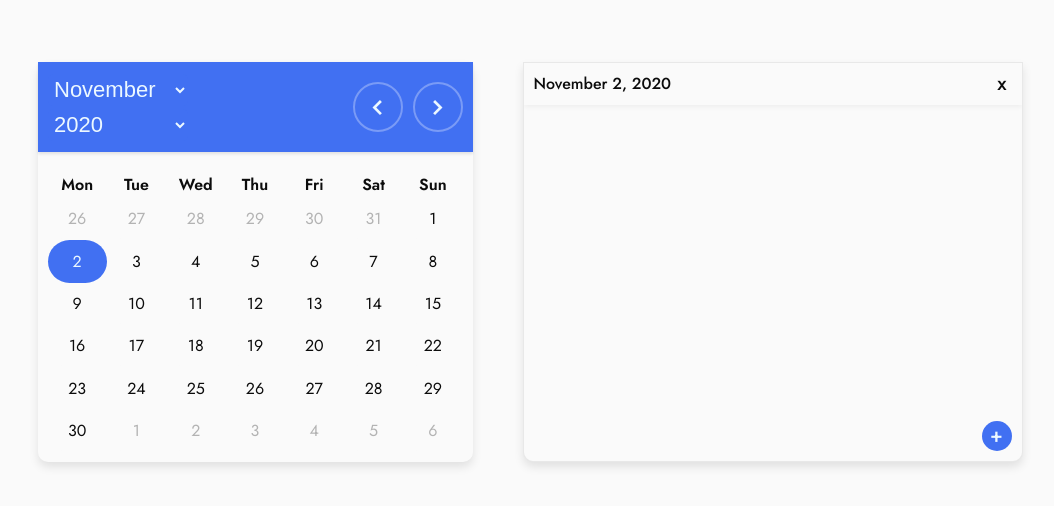
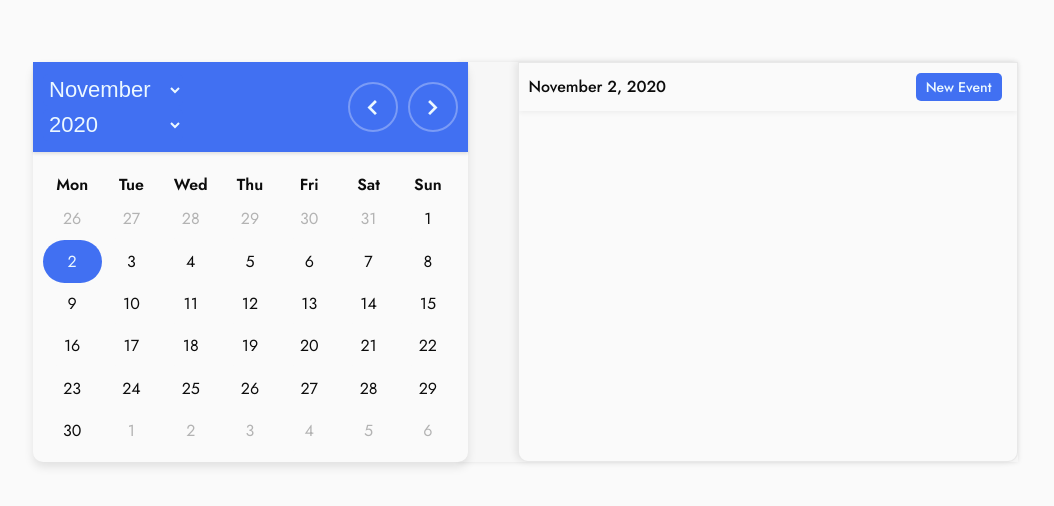
Before and after one commit to jporrego/Calendar, a React (Create React App) app in the folder calendar/: page / in a window 1280 px wide. Shown: the part 138-644 px from the top of the page, without its empty margins (110-1164 px from the left). Built offline with nearby package versions, Linux system fonts and the light colour scheme.

Commit message:
v0.74 - decent progress

```diff
--- a/calendar/src/components/calendar/Calendar.css
+++ b/calendar/src/components/calendar/Calendar.css
@@ -8,6 +8,7 @@
     grid-template-rows: max-content 1fr;
     justify-content: center;
     border-radius: 1rem;
+    z-index: 20;
 }
 
 .calendar__month-year {
--- a/calendar/src/components/events/Events.css
+++ b/calendar/src/components/events/Events.css
@@ -1,15 +1,24 @@
+.event-background {
+    background-color: rgba(0, 0, 0, .01);
+    box-shadow: 0px 0px 5px rgba(0, 0, 0, .1);
+    border: 0px solid rgba(0, 0, 0, .1);
+    z-index: 10;
+    position: relative;
+    left: -1rem;
+}
+
 .events {
     width: 50rem;
     height: 40rem;
     background-color: var(--bg-color);
-    box-shadow: 0px 5px 10px rgba(0, 0, 0, .1);
+    box-shadow: -3px 0px 7px rgba(0, 0, 0, .075);
     border-radius: 0rem 0rem 1rem 1rem;
     display: flex;
     flex-direction: column;
     position: relative;
     overflow: hidden;
     border: 1px solid rgba(0, 0, 0, .07);
-    margin-left: 5rem;
+    margin-left: 6rem;
 }
 
 .events__date {
@@ -18,7 +27,7 @@
     box-shadow: 0px 2px 5px rgba(0, 0, 0, .05);
     font-size: 1.6rem;
     font-weight: 500;
-    padding: .5rem 0rem .5rem 1rem;
+    padding: 1rem 0rem 1rem 1rem;
     display: flex;
     align-items: center;
 }
@@ -32,43 +41,51 @@
 .events__event-list__event {
     border-bottom: 1px solid rgba(0, 0, 0, .1);
     padding: 2rem;
+    display: column;
+    flex-direction: row;
+}
+
+.events__event-list__event__title-and-time {
     display: flex;
-    flex-direction: column;
+    align-items: center;
+    justify-content: flex-start;
+}
+
+.events__event-list__event__time {
+    font-size: 1.6rem;
+    font-weight: 300;
+}
+
+.events__event-list__event__title {
+    font-size: 1.6rem;
+    font-weight: 500;
+    margin-left: 1rem;
+    padding-left: 1rem;
+    border-left: 1px solid rgba(0, 0, 0, .2);
+    text-transform: capitalize;
 }
 
 .events__event-list__event__text {
     font-size: 1.6rem;
-    font-weight: 400;
-}
-
-.events__event-list__event__time {
-    font-size: 1.2rem;
     font-weight: 300;
 }
 
 .events__add-btn {
-    position: absolute;
-    right: 0;
-    bottom: 0;
-    font-size: 2rem;
+    margin-left: auto;
+    margin-right: 1.5rem;
+    font-size: 1.4rem;
     font-weight: 500;
     background-color: var(--primary-color);
     color: var(--font-color-light);
-    width: 3rem;
-    height: 3rem;
-    border-radius: 500px;
-    display: flex;
-    justify-content: center;
-    align-items: center;
-    margin-bottom: 1rem;
-    margin-right: 1rem;
+    padding: .3rem 1rem;
+    border-radius: .5rem;
     cursor: pointer;
     user-select: none;
     transition: all .15s ease-out;
 }
 
 .events__add-btn:hover {
-    transform: scale(1.075);
+    transform: scale(1.025);
 }
 
 .events__close-btn {
@@ -92,7 +109,7 @@
     position: relative;
     overflow: hidden;
     border: 1px solid rgba(0, 0, 0, .07);
-    margin-left: 5rem;
+    margin-left: 6rem;
 }
 
 .event-form__form {
@@ -113,14 +130,26 @@
 
 #title {
     width: 60%;
-    padding: .5rem;
+    padding: .5rem 1rem;
     font-family: var(--font-primary);
+    font-size: 2rem;
+    border: none;
+    border-bottom: 2px solid var(--primary-color);
+    outline: none;
+    transition: all .1s ease-out;
+    background-color: rgba(0, 0, 0, .025);
+    border-radius: .5rem;
 }
+
+#title:focus {}
 
 #description {
     width: 100%;
     padding: .5rem;
     font-family: var(--font-primary);
+    background-color: rgba(0, 0, 0, .025);
+    border: none;
+    border-radius: .5rem;
 }
 
 #time {
@@ -137,7 +166,7 @@
 }
 
 .event-form__form__buttons input, .event-form__form__buttons div {
-    padding: 1rem 2rem;
+    padding: .51rem 2rem;
     text-decoration: none;
     border: none;
     background-color: var(--primary-color);
@@ -155,6 +184,7 @@
     cursor: pointer;
     outline: none;
     transition: all .1s ease-out;
+    border-radius: 1rem;
 }
 
 .event-form__form__buttons input:hover, .event-form__form__buttons div:hover {
--- a/calendar/src/components/events/Events.js
+++ b/calendar/src/components/events/Events.js
@@ -2,12 +2,22 @@ import React, {useContext, useState, useEffect} from 'react';
 import {CalendarContext} from '../../context/CalendarContext';
 import { v4 as uuidv4 } from 'uuid';
 
+
 import './Events.css';
+import { motion, useAnimation } from 'framer-motion';
 
 function Event(props) {
     const {selectedDay, month, year} = useContext(CalendarContext);
 
     const [eventList, setEventList] = useState([]);
+    const [showForm, setShowForm] = useState(false);
+    // Event form inputs state
+    const [eventData, setEventData] = useState({
+        title: "",
+        description: "",
+        time: ""
+
+    });
 
     useEffect(() => {
         updateEvents();
@@ -60,53 +70,103 @@ function Event(props) {
         //props.showEventsFunc(tempList);
     }
 
+    const handleChange = (e) => {
+        setEventData({...eventData, [e.target.name] : e.target.value});
+    }
+
+    const handleSubmit = (e) => {
+        e.preventDefault();
+
+        let localStorageEvents = JSON.parse(localStorage.getItem("events"));
+        if (localStorageEvents == null) {
+            localStorageEvents = []
+        }
+        const newEvent = {
+            day: selectedDay,
+            month: month,
+            year: year,
+            title: eventData.title,
+            text: eventData.description,
+            time: eventData.time
+        }
+        localStorageEvents.push(newEvent);
+        localStorage.setItem('events', JSON.stringify(localStorageEvents));
+
+        // ------------------------------
+        localStorageEvents = JSON.parse(localStorage.getItem("events"));
+        const tempList = [];
+        if (localStorageEvents) {
+
+            for (const i of localStorageEvents) {
+                if (i.day == eventList[1] && i.month == month && i.year == year) {
+                    tempList.push(i);
+                }
+            }
+        }
+        updateEvents();
+        setShowForm(false);
+    }
+
     const eventsLayout = () => {
-         return (<div className="events" /*style={{display: props.open ? "flex" : "none"}}*/>
+         return (
+         <motion.div className="events" animate={controls}>
             <div className="events__date">
                 {month} {selectedDay}, {year}
-                <div className="events__close-btn" onClick={props.hideEventsFunc}>x</div>
+                <div className="events__add-btn" onClick={() => (setShowForm(true), triggerAnimation())}>New Event</div>
             </div>
             <div className="events__event-list">
                 {eventList.length > 0 ? eventList.map((i) => (
                     <div className="events__event-list__event" key={uuidv4()}>
-                        <div className="events__event-list__event__time">{i.time}</div>
+                        <div className="events__event-list__event__title-and-time">
+                            <div className="events__event-list__event__time">{i.time}</div>
+                            <div className="events__event-list__event__title">{i.title}</div>
+                        </div>
                         <div className="events__event-list__event__text">{i.text}</div>
                     </div>
                 )) : null}
             </div>
-            <div className="events__add-btn" onClick={createEvent}>+</div>
-        </div>)
-    }
 
-    const handleSubmit = (e) => {
-        e.preventDefault();
+        </motion.div>)
     }
 
     const formLayout = () => {
-        return (<div className="event-form">
+        return (
+            <motion.div className="event-form" animate={controls}>
                 <form onSubmit={handleSubmit} className="event-form__form">
-                    <label>
-                        Title
-                        <input type="text" name="title" maxLength="30" id="title"/>
-                    </label>
+                    <input placeholder="Add a title" type="text" name="title" maxLength="30" id="title" onChange={handleChange} value={eventData.title} required/>
+
                     <label>
                         Description
-                        <textarea name="description" id="description" cols="30" rows="3" maxLength="100"></textarea>
+                        <textarea name="description" id="description" cols="30" rows="3"
+                        maxLength="100" onChange={handleChange} value={eventData.description}></textarea>
                     </label>
                     <label>
                         Time
-                        <input type="time" name="time" id="time"/>
+                        <input type="time" name="time" id="time" onChange={handleChange} value={eventData.time} required/>
                     </label>
                     <div className="event-form__form__buttons">
                         <input type="submit" value="Submit"/>
-                        <div className="event-form__cancel-btn">Cancel</div>
+                        <div className="event-form__cancel-btn" onClick={() => (setShowForm(false), triggerAnimation())}>Cancel</div>
                     </div>
                 </form>
-            </div>)
+            </motion.div>)
     }
 
+    // Animation
+    const controls = useAnimation()
+    const triggerAnimation = () => {
+        controls.start({
+            opacity: ["0%", "100%"],
+            transition: { duration: .3 },
+          })
+    }
     return (
-        true ? eventsLayout() : formLayout()
+        <motion.div animate={{x:[-100, 0], opacity:["0%", "100%"]}}
+        transition={{duration: 1, delay: .5}}
+        className="event-background">
+            {showForm ? formLayout() : eventsLayout()}
+        </motion.div>
+
     )
 }
 
```
